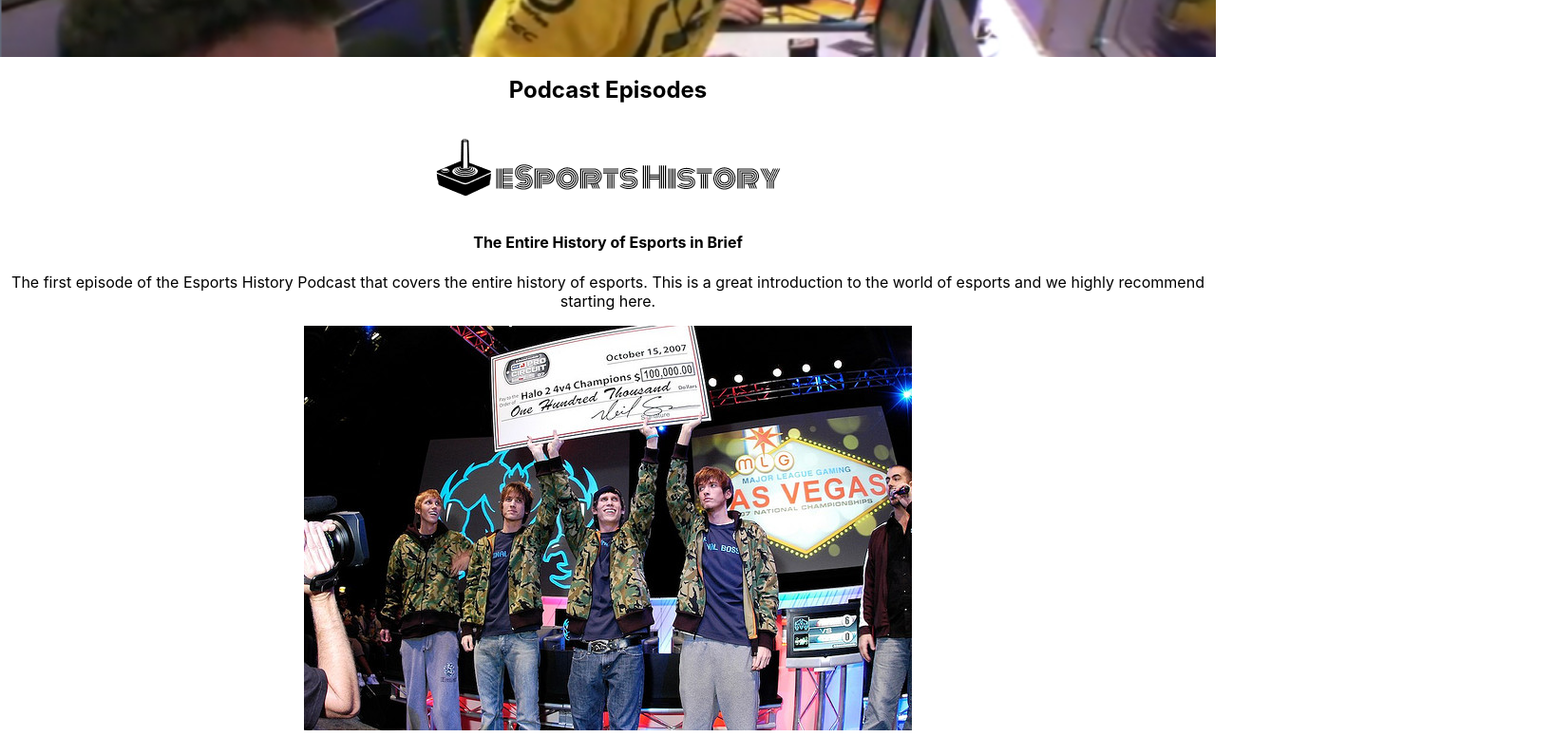
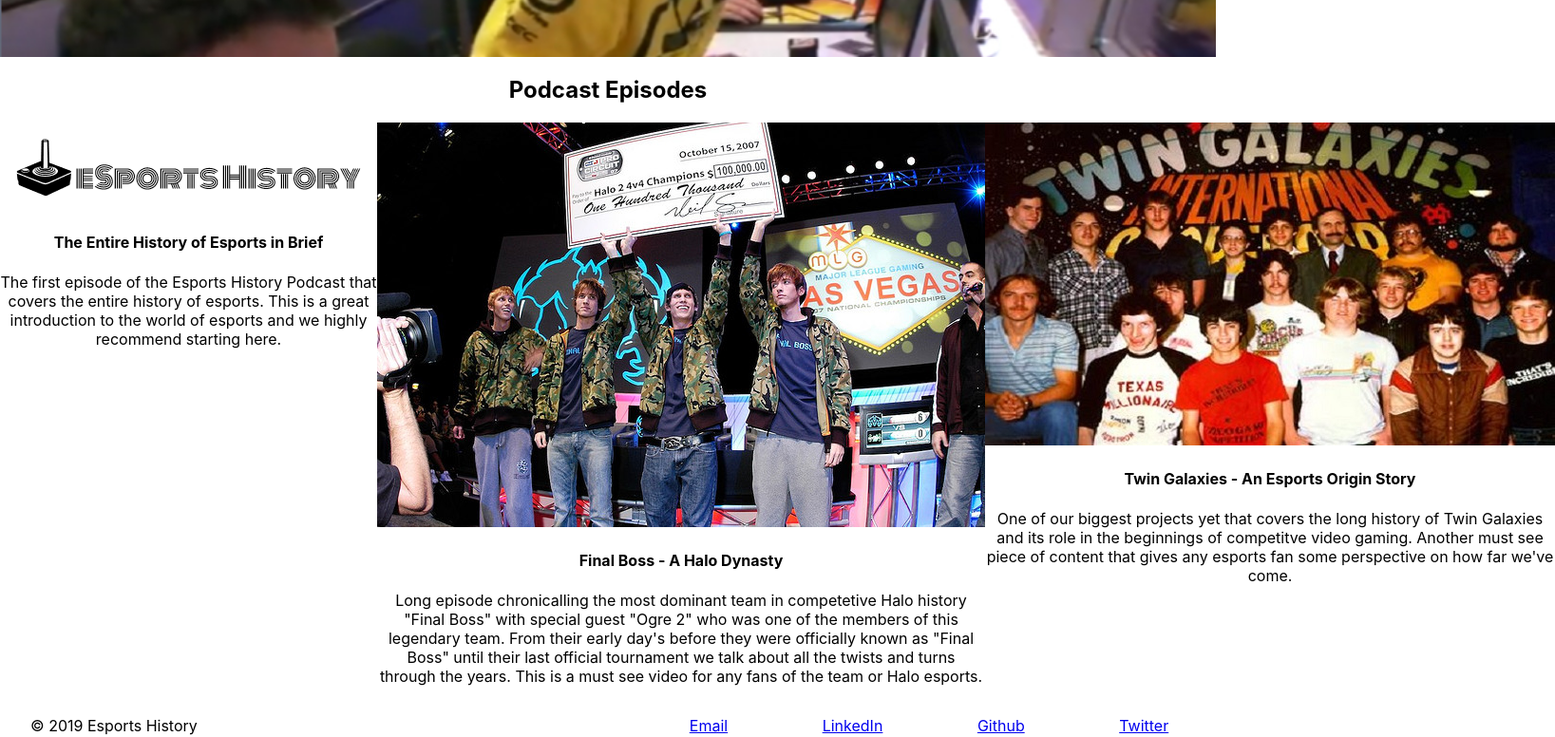
Before and after one commit to Zarnerz/EH-React, a React (Create React App) app in the folder esports-history/: page / in a window 1280 px wide. Shown: the part 2720-3496 px from the top of the page at 95% size, 1637 px wide, since content can reach past the window. Built offline with nearby package versions, Linux system fonts and the light colour scheme.

Commit message:
Podcast component display flex - need to tweak image size in Cards component

```diff
--- a/esports-history/src/pages/main/podcast/Podcast.js
+++ b/esports-history/src/pages/main/podcast/Podcast.js
@@ -18,7 +18,7 @@ class Podcast extends Component {
     return (
       <section>
         <h1>Podcast Episodes</h1>
-        <article>
+        <article style={cardContainerStyle}>
           <Card
             image={logo}
             alt="esports history logo"
@@ -43,4 +43,9 @@ class Podcast extends Component {
   }
 }
 
+const cardContainerStyle = {
+  display: "flex",
+  justifyContent: "space-around"
+};
+
 export default Podcast;
```
